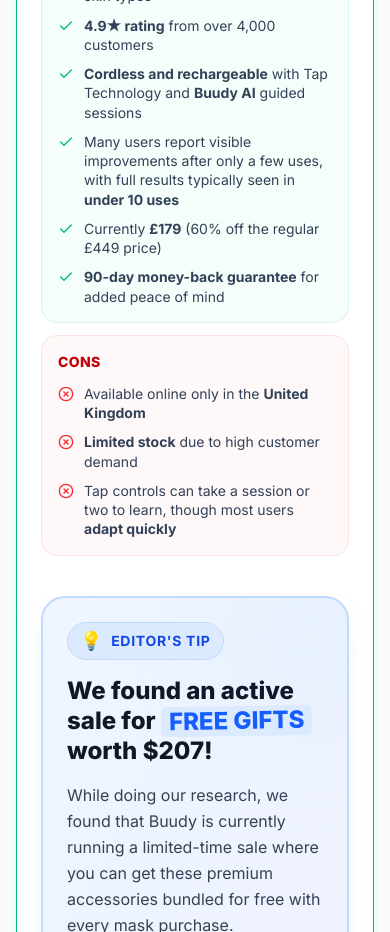
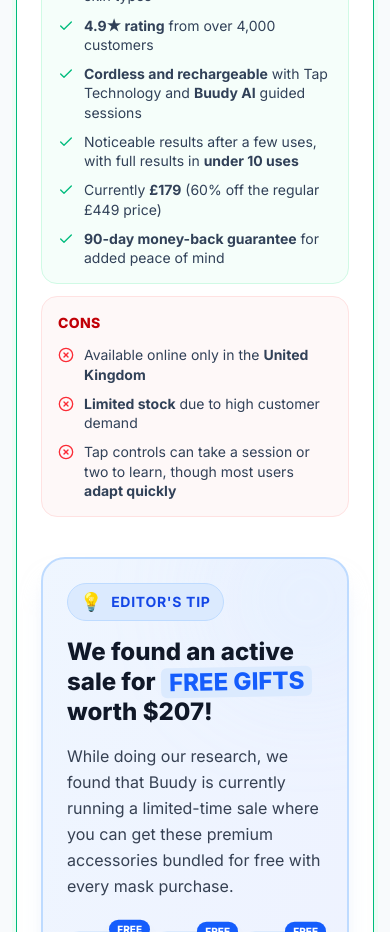
Before and after one commit to naman-14113114/BestLedFaceMask, a Next.js app in the folder apps/site/: page /best-led-face-mask-au-2026 in a window 390 px wide. Shown: the part 4180-5112 px from the top of the page. Built offline with nearby package versions, Linux system fonts and the light colour scheme; a web font is replaced by a local one.

Commit message:
feat: create mobileProsCons data module for UK and CA product comparisons

```diff
--- a/apps/site/src/legacy-pages/mobileProsCons.ts
+++ b/apps/site/src/legacy-pages/mobileProsCons.ts
@@ -33,7 +33,7 @@
         "Built-in <b>eye protection</b> with safe, <b>pain-free</b> treatment suitable for all skin types",
         "<b>4.9★ rating</b> from over 4,000 customers",
         "<b>Cordless and rechargeable</b> with Tap Technology and <b>Buudy AI</b> guided sessions",
-        "Many users report visible improvements after only a few uses, with full results typically seen in <b>under 10 uses</b>",
+        "Noticeable results after a few uses, with full results in <b>under 10 uses</b>",
         "Currently <b>£179</b> (60% off the regular £449 price)",
         "<b>90-day money-back guarantee</b> for added peace of mind",
       ],
@@ -135,7 +135,7 @@
         "Built-in <b>eye protection</b> with safe, <b>pain-free</b> treatment suitable for all skin types",
         "<b>4.9★ rating</b> from over 4,000 customers",
         "<b>Cordless and rechargeable</b> with Tap Technology and <b>Buudy AI</b> guided sessions",
-        "Many users report visible improvements after only a few uses, with full results typically seen in <b>under 10 uses</b>",
+        "Noticeable results after a few uses, with full results in <b>under 10 uses</b>",
         "Currently <b>$279</b> (60% off the regular $559 price)",
         "<b>90-day money-back guarantee</b> for added peace of mind",
       ],
```
